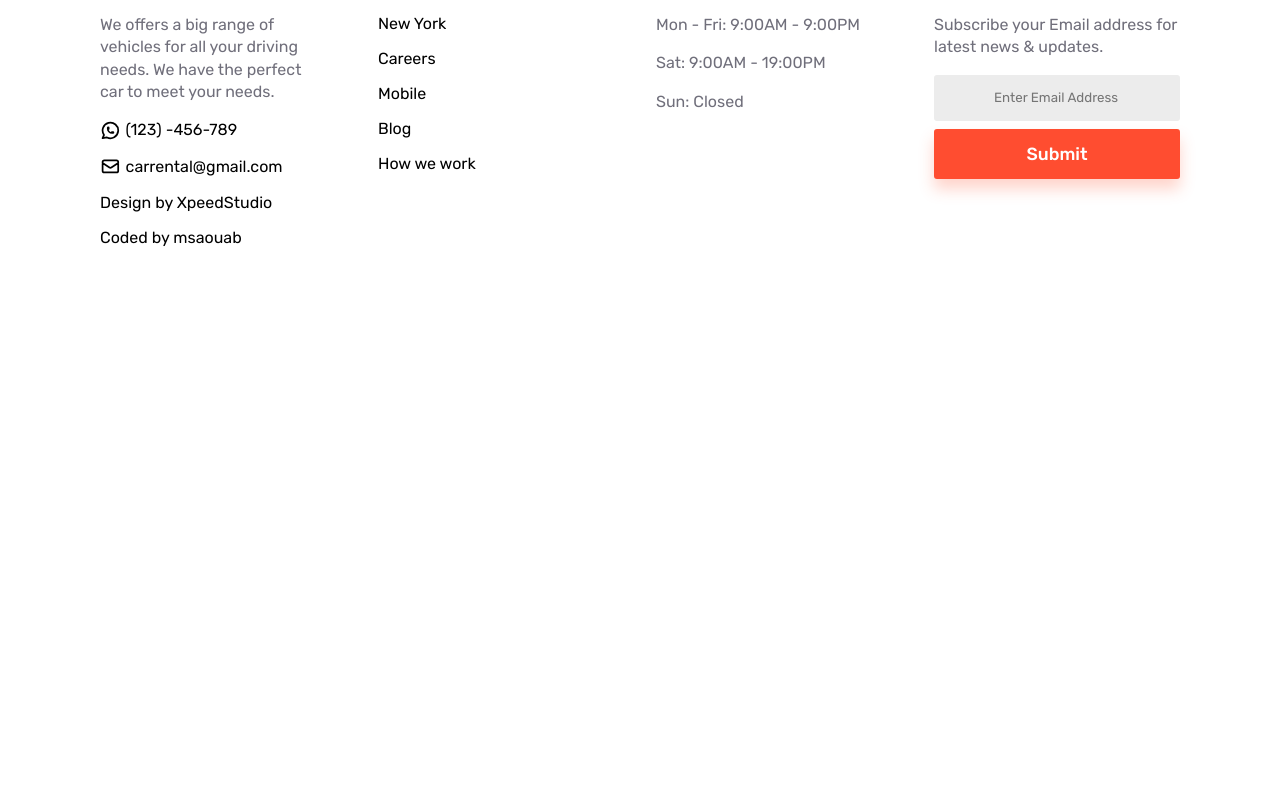
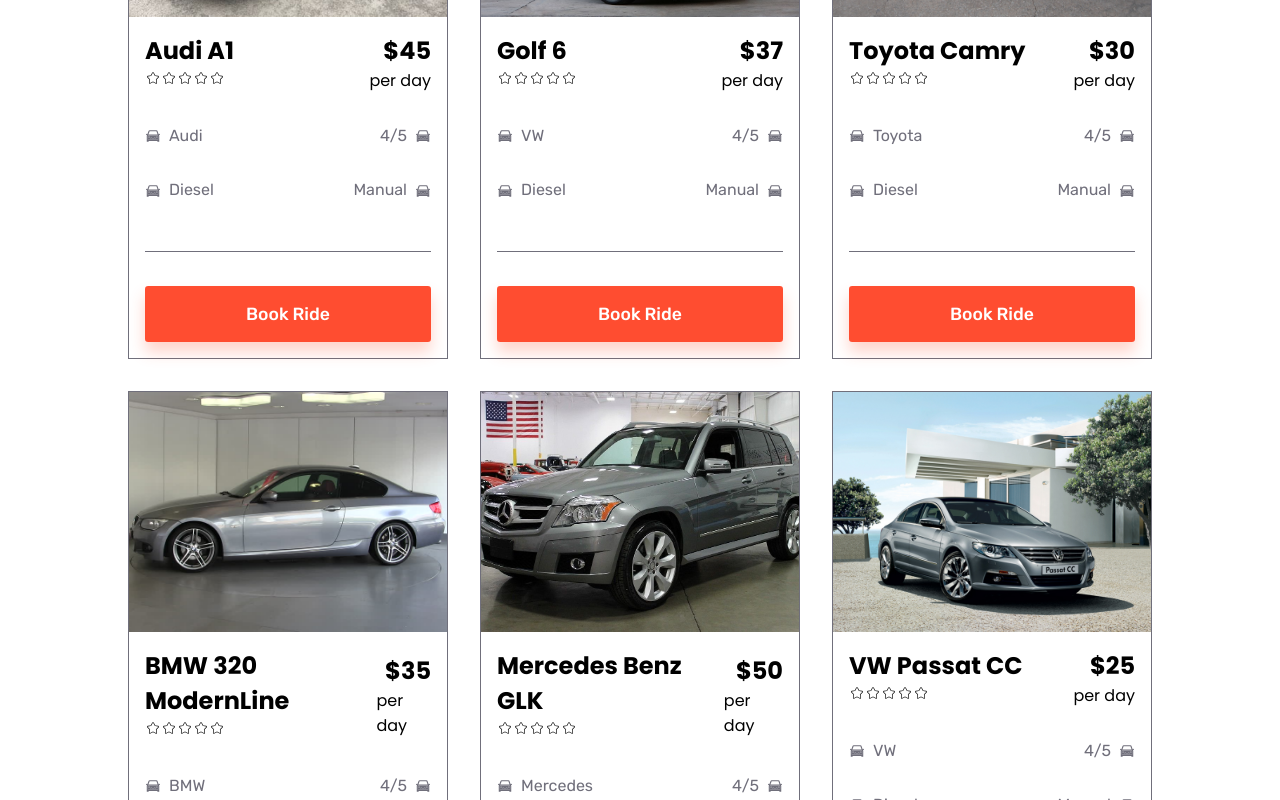
Before and after one commit to msaouab/car-rental, a React (Vite) app: page /models in a window 1280 px wide. Shown: the part 720-1520 px from the top of the page. Before the commit the page ends 1047 px from the top, so only its background shows below. Built offline with nearby package versions, Linux system fonts and the light colour scheme.

Commit message:
feat: VehicleModels cards done

```diff
--- a/src/App.tsx
+++ b/src/App.tsx
@@ -6,6 +6,7 @@
 import { BookCarSection } from "./Components/BookCarSection";
 import { Testimonials } from "./Pages/Testimonials";
 import { Header } from "./Components/Header";
+import { VehicleModels } from "./Pages/VehicleModels";
 
 function App() {
 	return (
@@ -15,7 +16,9 @@
 				<Routes>
 					<Route path="/" element={<Home />} />
 					<Route path="/about" element={<About />} />
-					<Route path="testimonials" element={<Testimonials />} />
+					<Route path="/testimonials" element={<Testimonials />} />
+					<Route path="/models" element={<VehicleModels />} />
+					<Route path="*" element={<h1>Not Found</h1>} />
 				</Routes>
 			</Router>
 			<BookCarSection />
--- /dev/null
+++ b/src/Components/CarCards.tsx
@@ -0,0 +1,55 @@
+import { CardCarStyle } from "../Styled/CarCardsStyle";
+import { CiStar } from "react-icons/ci";
+import { AiTwotoneCar } from "react-icons/ai";
+import { VehicleType } from "../_domain/interfaces";
+import { Button } from "./Button";
+
+export const CarCards = (props: VehicleType) => {
+	const { name, image, price, brand, oilType, engineType } = props;
+	const renderStars = () => {
+		const stars = [];
+		for (let i = 0; i < 5; i++) {
+			stars.push(<CiStar key={i} />);
+		}
+		return stars;
+	};
+	return (
+		<CardCarStyle>
+			<div className="imgContainer">
+				<img src={image} alt={name + brand} />
+			</div>
+			<div className="nameContainer itemContainer">
+				<h1>
+					{name}
+					<span>{renderStars()}</span>
+				</h1>
+				<h1>
+					${price}
+					<span>per day</span>
+				</h1>
+			</div>
+			<div className="brandContainer itemContainer">
+				<p>
+					<AiTwotoneCar /> {brand}
+				</p>
+				<p>
+					4/5 <AiTwotoneCar />
+				</p>
+			</div>
+			<div className="typeContainer itemContainer">
+				<p>
+					<AiTwotoneCar />
+					{oilType}
+				</p>
+				<p>
+					{engineType}
+					<AiTwotoneCar />
+				</p>
+			</div>
+			<div className="lineContainer itemContainer"></div>
+			<div className="buttonContainer itemContainer">
+				<Button>Book Ride</Button>
+			</div>
+		</CardCarStyle>
+	);
+};
--- a/src/Components/HomeHeader.tsx
+++ b/src/Components/HomeHeader.tsx
@@ -7,7 +7,7 @@
 export const HomeHeader = () => {
 	return (
 		<HomeHeaderStyled>
-			<div className="container debug">
+			<div className="container">
 				<div className="leftSection">
 					<h2>Plan your trip now</h2>
 					<h4>
--- a/src/Pages/VehicleModels.tsx
+++ b/src/Pages/VehicleModels.tsx
@@ -1,9 +1,76 @@
 import { VehicleModelsStyled } from "../Styled/VehicleModelsStyled";
+import CarImg1 from "/images/cars-big/audi-box.png";
+import CarImg2 from "/images/cars-big/golf6-box.png";
+import CarImg3 from "/images/cars-big/toyota-box.png";
+import CarImg4 from "/images/cars-big/bmw-box.png";
+import CarImg5 from "/images/cars-big/benz-box.png";
+import CarImg6 from "/images/cars-big/passat-box.png";
+import { CarCards } from "../Components/CarCards";
+import { VehicleType } from "../_domain/interfaces";
+
+const VehicleData: VehicleType[] = [
+	{
+		id: 1,
+		name: "Audi A1",
+		image: CarImg1,
+		price: 45,
+		brand: "Audi",
+		oilType: "Diesel",
+		engineType: "Manual",
+	},
+	{
+		id: 2,
+		name: "Golf 6",
+		image: CarImg2,
+		price: 37,
+		brand: "VW",
+		oilType: "Diesel",
+		engineType: "Manual",
+	},
+	{
+		id: 3,
+		name: "Toyota Camry",
+		image: CarImg3,
+		price: 30,
+		brand: "Toyota",
+		oilType: "Diesel",
+		engineType: "Manual",
+	},
+	{
+		id: 4,
+		name: "BMW 320 ModernLine",
+		image: CarImg4,
+		price: 35,
+		brand: "BMW",
+		oilType: "Diesel",
+		engineType: "Manual",
+	},
+	{
+		id: 5,
+		name: "Mercedes Benz GLK",
+		image: CarImg5,
+		price: 50,
+		brand: "Mercedes",
+		oilType: "Diesel",
+		engineType: "Manual",
+	},
+	{
+		id: 6,
+		name: "VW Passat CC",
+		image: CarImg6,
+		price: 25,
+		brand: "VW",
+		oilType: "Diesel",
+		engineType: "Manual",
+	},
+];
 
 export const VehicleModels = () => {
 	return (
-		<VehicleModelsStyled>
-			<h1>VehicleModels</h1>
+		<VehicleModelsStyled className="container">
+			{VehicleData.map((car, index) => (
+				<CarCards key={index} {...car} />
+			))}
 		</VehicleModelsStyled>
 	);
 };
--- /dev/null
+++ b/src/Styled/CarCardsStyle.tsx
@@ -0,0 +1,68 @@
+import styled from "styled-components";
+
+export const CardCarStyle = styled.div`
+	border: 1px solid var(--gray-color);
+	display: flex;
+	flex-direction: column;
+	justify-content: space-between;
+	align-items: flex-start;
+	text-align: start;
+	gap: 1rem;
+	& .itemContainer {
+		padding: 0 1rem 1rem 1rem;
+		width: 100%;
+		display: flex;
+		justify-content: space-between;
+		align-items: center;
+		font-family: var(--title-font);
+	}
+	& .imgContainer {
+		height: 15rem;
+		width: 100%;
+		& img {
+			width: 100%;
+			height: 100%;
+			object-fit: cover;
+		}
+	}
+	& .nameContainer {
+		& h1 {
+			display: flex;
+			flex-direction: column;
+			& span {
+				color: var(--primary-color);
+				font-size: 1rem;
+				font-weight: 400;
+			}
+		}
+		:nth-child(1) {
+			align-items: flex-start;
+			& span {
+				color: var(--primary-color);
+				font-size: 1rem;
+			}
+		}
+		:nth-child(2) {
+			align-items: flex-end;
+		}
+	}
+	& .brandContainer,
+	.typeContainer {
+		& p {
+			display: flex;
+			align-items: center;
+			justify-content: space-between;
+			gap: 0.5rem;
+		}
+	}
+	& .lineContainer {
+		border-top: 0.1px solid var(--gray-color);
+		padding: 0;
+		width: 90%;
+		margin: auto;
+	}
+	& button {
+		padding: 1rem 2rem;
+		width: 100%;
+	}
+`;
--- a/src/Styled/VehicleModelsStyled.tsx
+++ b/src/Styled/VehicleModelsStyled.tsx
@@ -1,3 +1,9 @@
 import styled from "styled-components";
 
-export const VehicleModelsStyled = styled.div``;
+export const VehicleModelsStyled = styled.section`
+	display: grid;
+	grid-template-columns: repeat(3, 1fr);
+	grid-template-rows: repeat(2, 1fr);
+	gap: 2rem;
+	padding: 5rem 8rem;
+`;
--- /dev/null
+++ b/src/_domain/interfaces.ts
@@ -0,0 +1,9 @@
+export type VehicleType = {
+	id: number;
+	name: string;
+	image: string;
+	price: number;
+	brand: string;
+	oilType: string;
+	engineType: string;
+};
```
